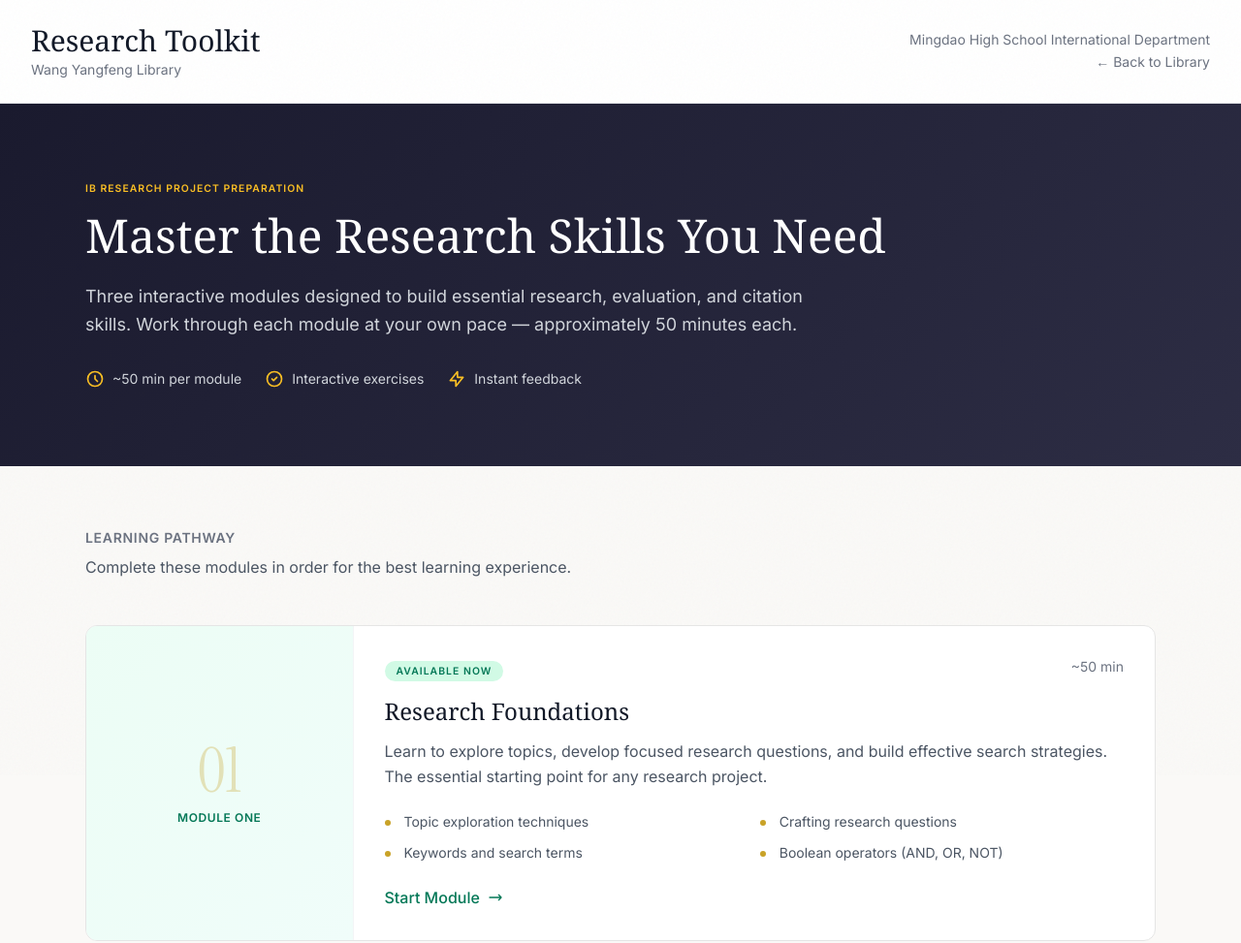
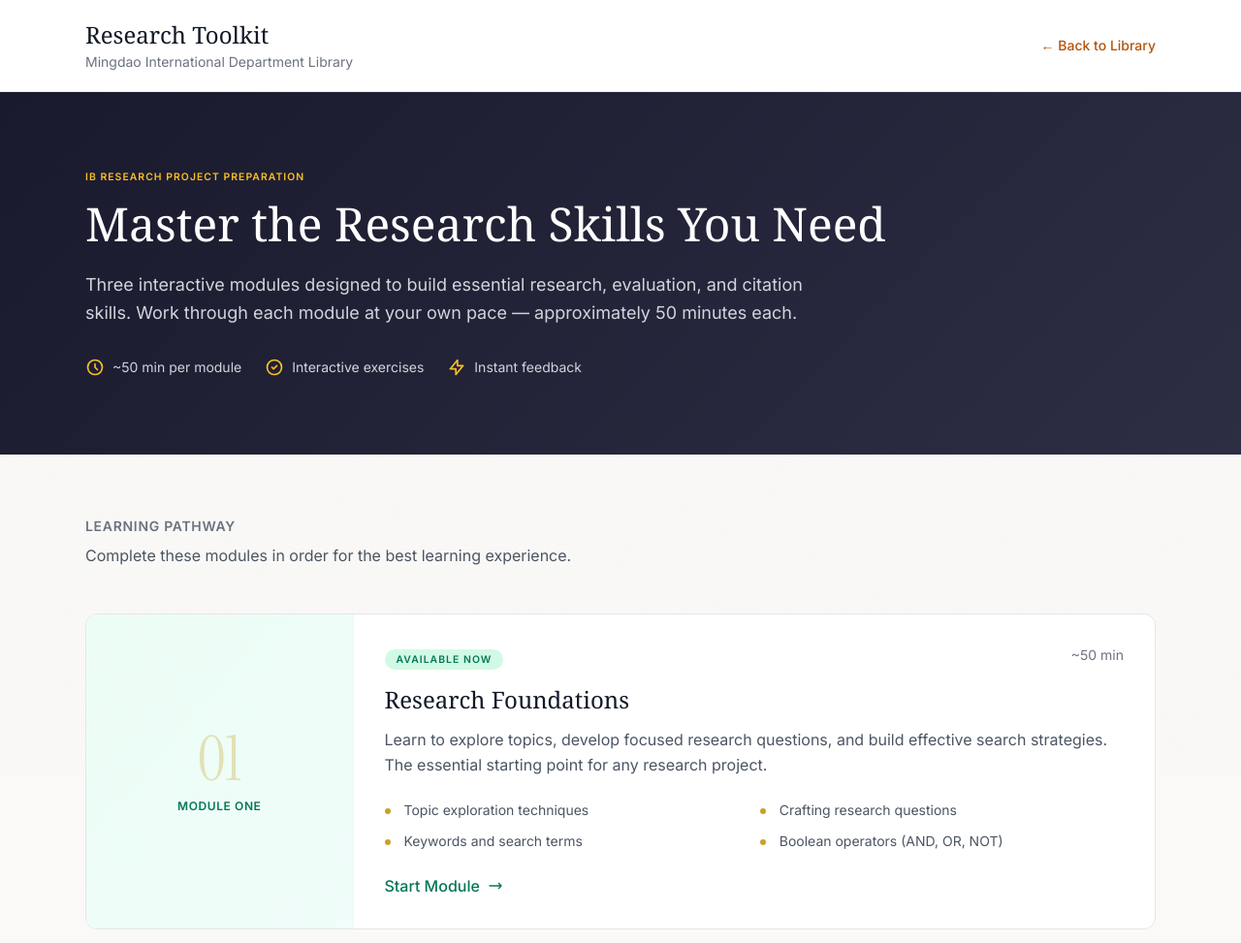
Before and after one commit to mdidlib/mdidlib.github.io, a plain HTML site: page research-toolkit/index.html in a window 1280 px wide. Shown: the top 973 px of the page at 97% size. Drawn offline with nearby package versions, Linux system fonts and the light colour scheme.

Commit message:
Update index.html

```diff
--- a/research-toolkit/index.html
+++ b/research-toolkit/index.html
@@ -117,20 +117,17 @@
     <!-- Subtle texture overlay -->
     <div class="fixed inset-0 texture-overlay pointer-events-none"></div>
 
-    <!-- Header -->
-     <header class="bg-white border-b border-gray-200">
-        <div class="max-w-7xl mx-auto px-4 sm:px-6 lg:px-8 py-6">
+     <!-- Header -->
+    <header class="bg-white border-b border-gray-200 relative z-10">
+        <div class="max-w-6xl mx-auto px-6 py-5">
             <div class="flex items-center justify-between">
                 <div>
-                    <h1 class="text-3xl font-serif text-gray-900">Research Toolkit</h1>
-                    <p class="text-sm text-gray-500 mt-0.5">Wang Yangfeng Library</p>
+                    <h1 class="text-2xl font-serif text-gray-900">Research Toolkit</h1>
+                    <p class="text-sm text-gray-500 mt-0.5">Mingdao International Department Library</p>
                 </div>
-                <div class="text-right">
-                    <p class="text-sm text-gray-500">Mingdao High School International Department</p>
-                    <a href="https://mdid.info/library" class="text-sm text-gray-500 hover:text-gray-700 transition-colors">
-                        ← Back to Library
-                    </a>
-                </div>
+                <a href="https://mdid.info/library" class="text-sm text-amber-700 hover:text-amber-800 font-medium">
+                    ← Back to Library
+                </a>
             </div>
         </div>
     </header>
```
